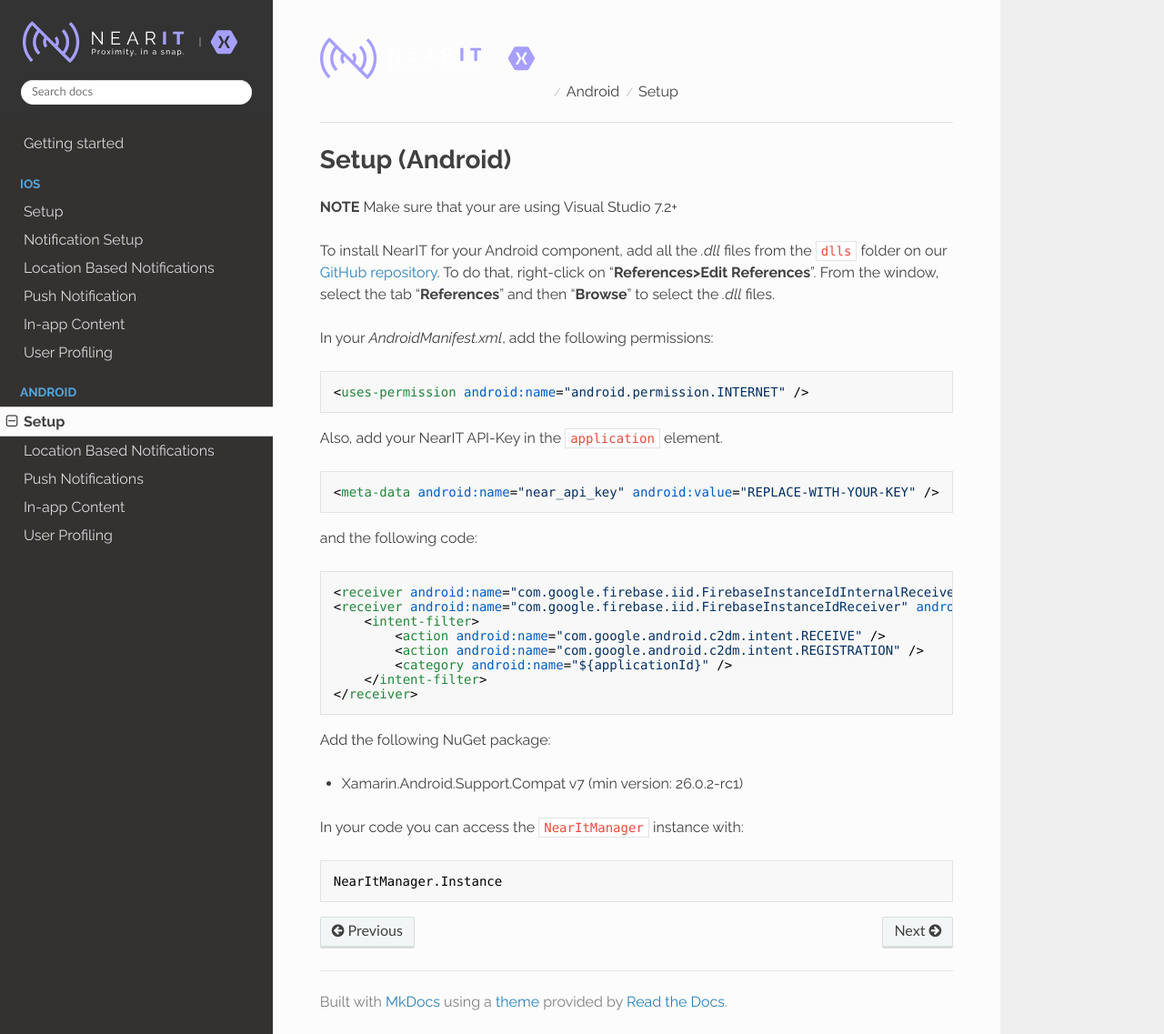
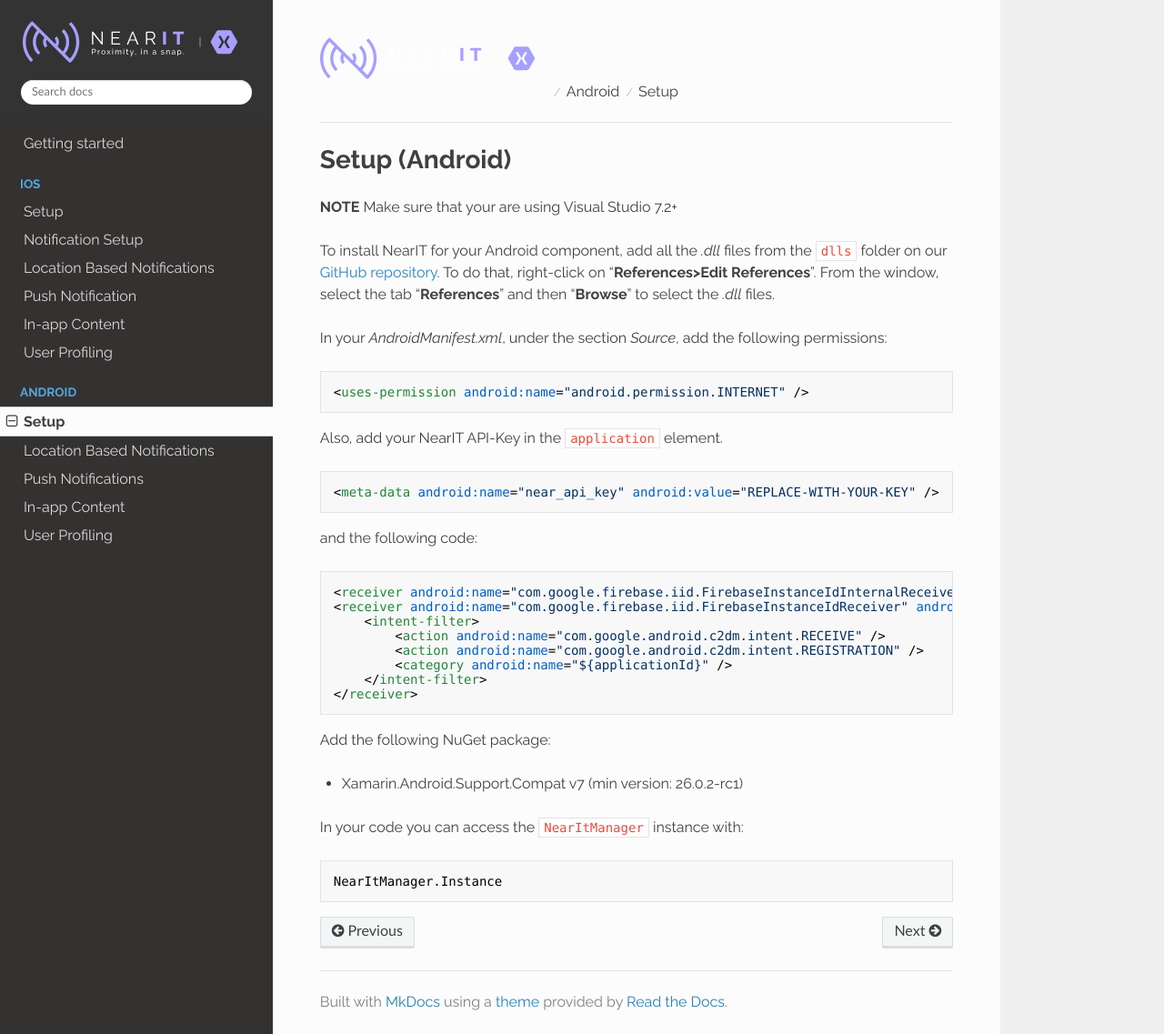
Before and after one commit to nearit/Xamarin-SDK, an MkDocs documentation site: the page built from docs/android/setup.md, in a window 1280 px wide and 1137 px high. Shown: the whole window at 91% size. Built offline with MkDocs 1.6.1, drawn with Linux system fonts in a browser that asks for light colours; nearby versions of some CDN libraries; old or Windows-style settings are respelled for this version of MkDocs.

Commit message:
Update setup.md

````diff
--- a/docs/android/setup.md
+++ b/docs/android/setup.md
@@ -4,7 +4,7 @@
 
 To install NearIT for your Android component, add all the *.dll* files from the `dlls` folder on our <a href="https://github.com/nearit/Xamarin-SDK/" target="_blank">GitHub repository</a>. To do that, right-click on “**References>Edit References**”. From the window, select the tab “**References**” and then “**Browse**” to select the *.dll* files.
 
-In your *AndroidManifest.xml*, add the following permissions:
+In your *AndroidManifest.xml*, under the section *Source*, add the following permissions:
 ```xml
 <uses-permission android:name="android.permission.INTERNET" />
 ```
````
